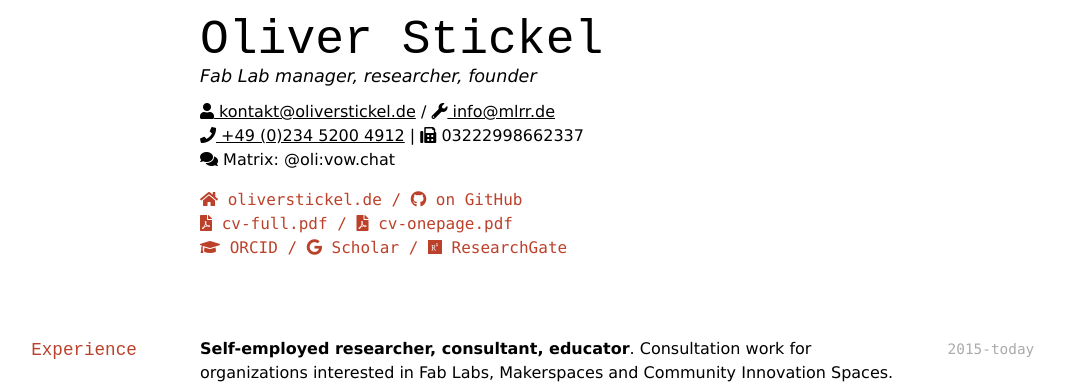
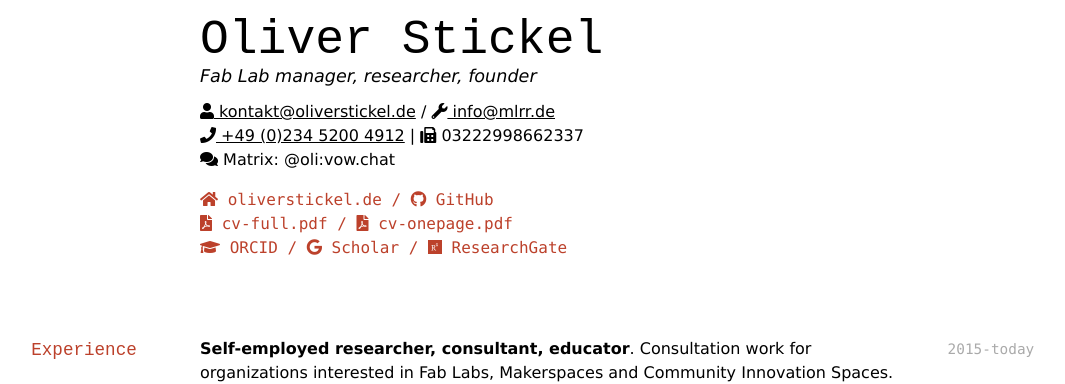
Before and after one commit to oliverstickel/oliverstickel.github.io, a Jekyll site: the page built from index.md, in a window 1280 px wide and 900 px high. Shown: the top 384 px of the window, without its empty margins (132-1197 px from the left). Built offline with Jekyll 4.4.1, drawn with Linux system fonts in a browser that asks for light colours; nearby versions of some CDN libraries; a style sheet for code colours, icons or effects is not loaded.

Commit message:
Update index.md

```diff
--- a/index.md
+++ b/index.md
@@ -10,7 +10,7 @@ Fab Lab manager, researcher, founder
 <i class="fas fa-comments"></i> Matrix: @oli:vow.chat <br/>
 
 <div id="webaddress">
-  <a href="https://oliverstickel.de"><i class="fas fa-home"></i> oliverstickel.de </a> / <a href="https://github.com/oliverstickel"><i class="fab fa-github"></i> on GitHub </a><br/>
+  <a href="https://oliverstickel.de"><i class="fas fa-home"></i> oliverstickel.de </a> / <a href="https://github.com/oliverstickel"><i class="fab fa-github"></i> GitHub </a><br/>
   <a href="https://oliverstickel.de/cv-full.pdf"><i class="fas fa-file-pdf"></i> cv-full.pdf</a> / <a href="https://oliverstickel.de/cv-onepage.pdf"><i class="fas fa-file-pdf"></i> cv-onepage.pdf</a><br/>
   <a href="https://orcid.org/0009-0009-2787-4975"><i class="fas fa-graduation-cap"></i> ORCID </a> / <a href="https://scholar.google.de/citations?user=K1WQRFsAAAAJ"><i class="fab fa-google"></i> Scholar </a> / <a href="https://researchgate.net/profile/oliver-stickel"><i class="fab fa-researchgate"></i> ResearchGate </a><br/>
 </div>
```
